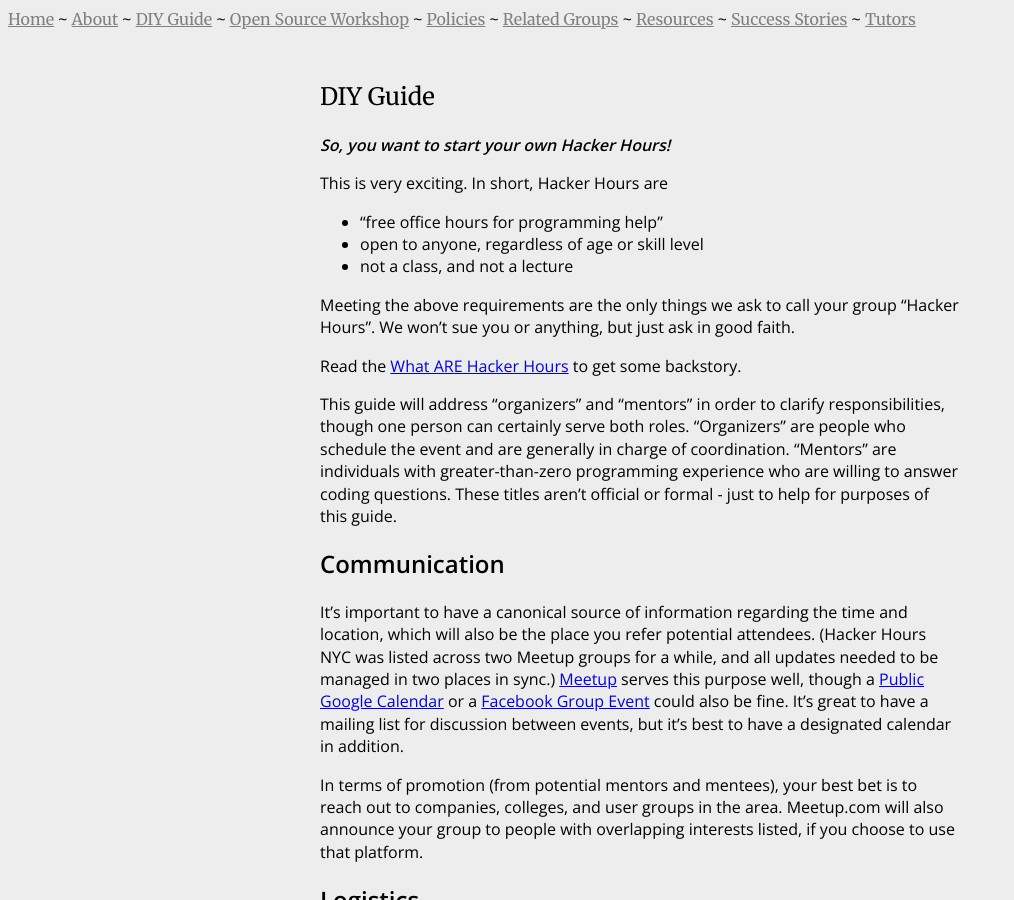
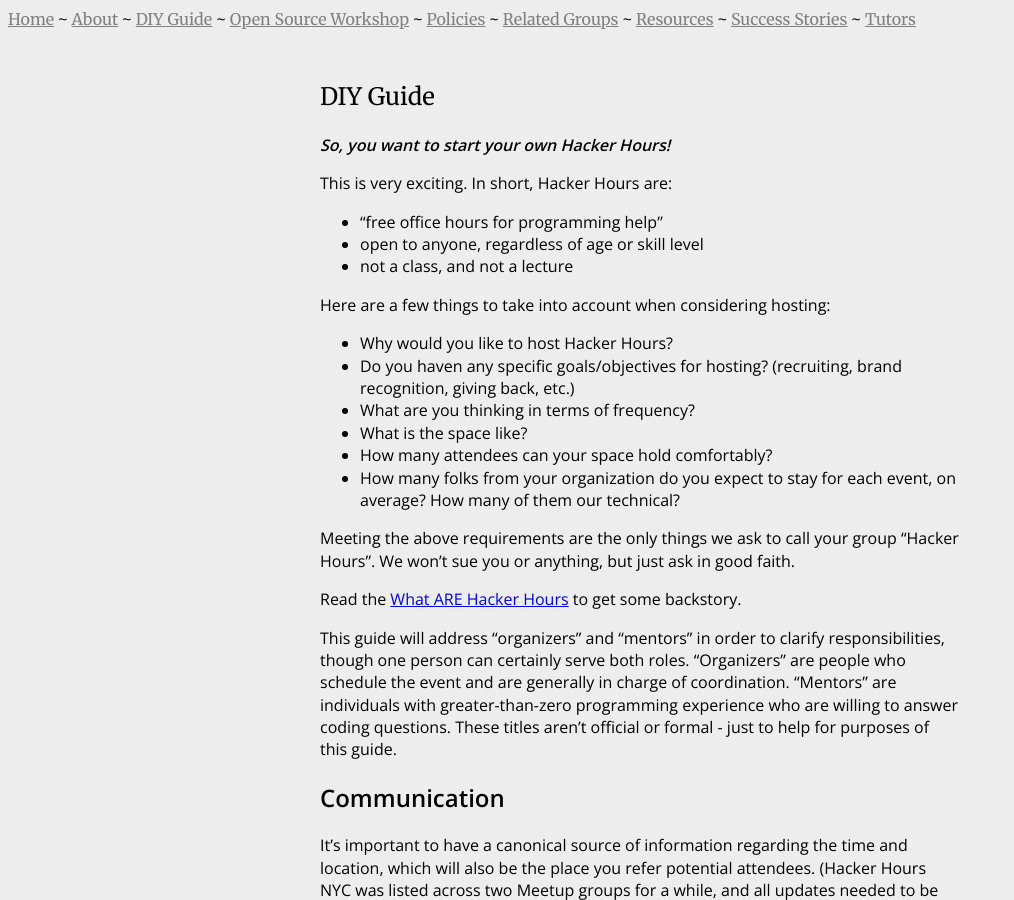
Before and after one commit to HackerHours/hackerhours.org, a Jekyll site: the page built from diy-guide.md, in a window 1280 px wide and 900 px high. Shown: the whole window, without its empty margins (0-1014 px from the left). Built offline with Jekyll 4.4.1, drawn with Linux system fonts in a browser that asks for light colours; comment, search, counter and statistics services are not loaded.

Commit message:
added requested questions

```diff
--- a/diy-guide.md
+++ b/diy-guide.md
@@ -4,11 +4,20 @@
 
 ***So, you want to start your own Hacker Hours!***
 
-This is very exciting. In short, Hacker Hours are
+This is very exciting. In short, Hacker Hours are:
 
 * "free office hours for programming help"
 * open to anyone, regardless of age or skill level
 * not a class, and not a lecture
+
+Here are a few things to take into account when considering hosting:
+
+* Why would you like to host Hacker Hours?
+* Do you haven any specific goals/objectives for hosting? (recruiting, brand recognition, giving back, etc.) <br />
+* What are you thinking in terms of frequency? <br />
+* What is the space like? <br />
+* How many attendees can your space hold comfortably? <br />
+* How many folks from your organization do you expect to stay for each event, on average? How many of them our technical? <br />
 
 Meeting the above requirements are the only things we ask to call your group "Hacker Hours".  We won't sue you or anything, but just ask in good faith.
 
```
